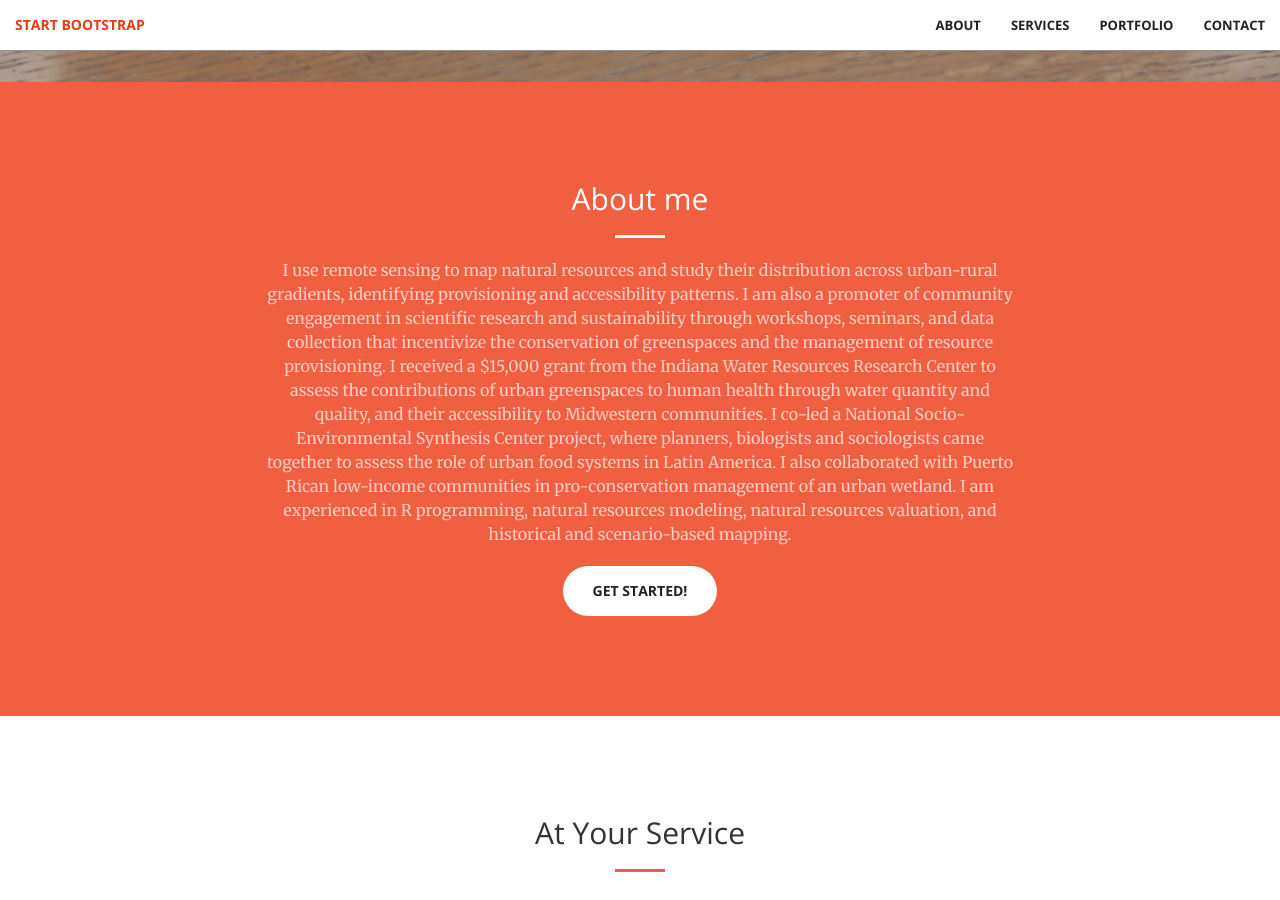
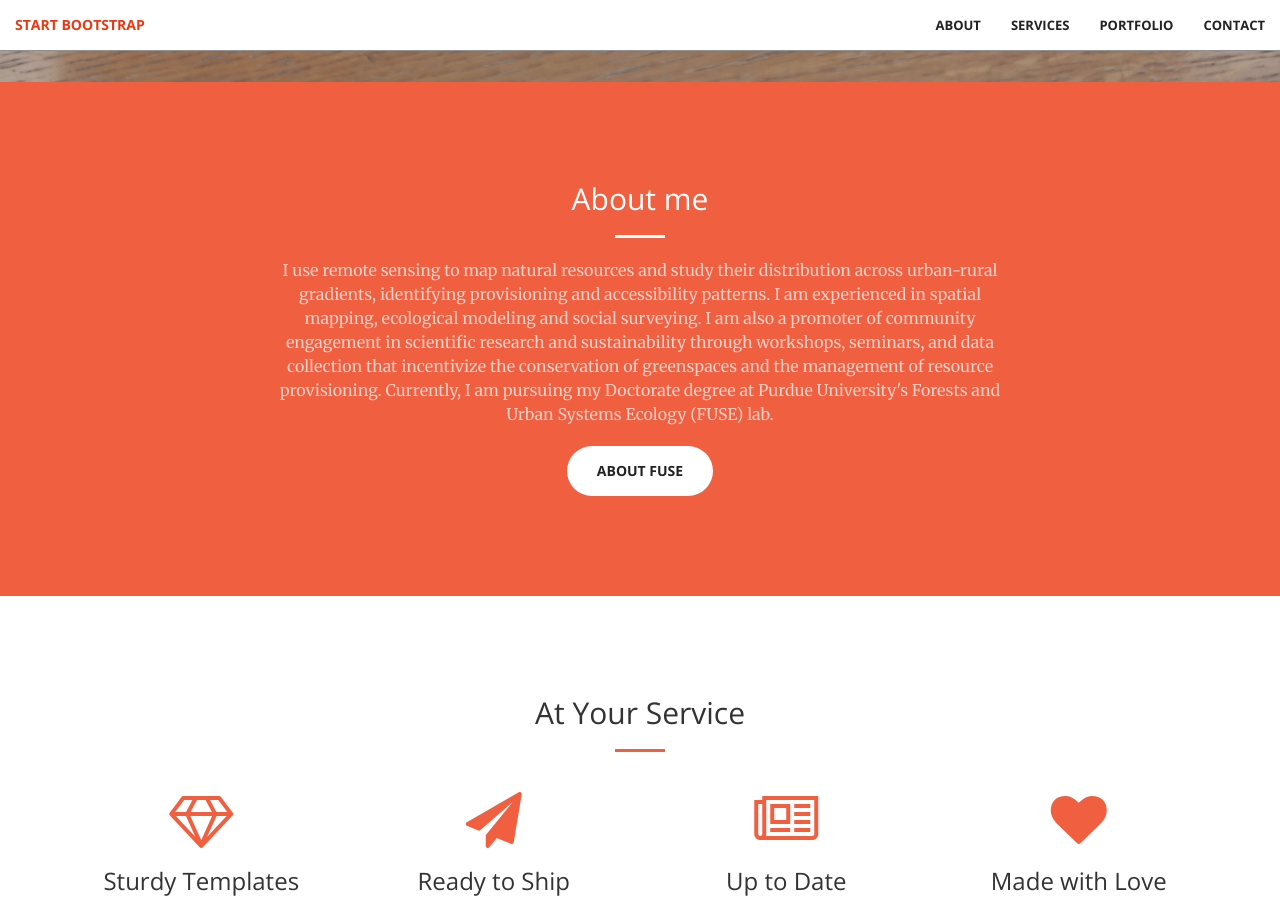
Before and after one commit to RodriguezMayraI/RodriguezMayraI.github.io, a Jekyll site: the page built from index.html, in a window 1280 px wide and 900 px high, scrolled down 818 px. Built offline with Jekyll 4.4.1, drawn with Linux system fonts in a browser that asks for light colours.

Commit message:
Update call-to-action.html

```diff
--- a/_includes/call-to-action.html
+++ b/_includes/call-to-action.html
@@ -4,8 +4,8 @@
             <div class="col-lg-8 col-lg-offset-2 text-center">
                 <h2 class="section-heading">About me</h2>
                 <hr class="light">
-                <p class="text-faded">I use remote sensing to map natural resources and study their distribution across urban-rural gradients, identifying provisioning and accessibility patterns. I am also a promoter of community engagement in scientific research and sustainability through workshops, seminars, and data collection that incentivize the conservation of greenspaces and the management of resource provisioning. I received a $15,000 grant from the Indiana Water Resources Research Center to assess the contributions of urban greenspaces to human health through water quantity and quality, and their accessibility to Midwestern communities. I co-led a National Socio-Environmental Synthesis Center project, where planners, biologists and sociologists came together to assess the role of urban food systems in Latin America. I also collaborated with Puerto Rican low-income communities in pro-conservation management of an urban wetland. I am experienced in R programming, natural resources modeling, natural resources valuation, and historical and scenario-based mapping.</p>
-                <a href="#" class="btn btn-default btn-xl">Get Started!</a>
+                <p class="text-faded">I use remote sensing to map natural resources and study their distribution across urban-rural gradients, identifying provisioning and accessibility patterns. I am experienced in spatial mapping, ecological modeling and social surveying. I am also a promoter of community engagement in scientific research and sustainability through workshops, seminars, and data collection that incentivize the conservation of greenspaces and the management of resource provisioning. Currently, I am pursuing my Doctorate degree at Purdue University's Forests and Urban Systems Ecology (FUSE) lab.</p>
+                <a href="#" class="btn btn-default btn-xl">About FUSE</a>
             </div>
         </div>
     </div>
```
